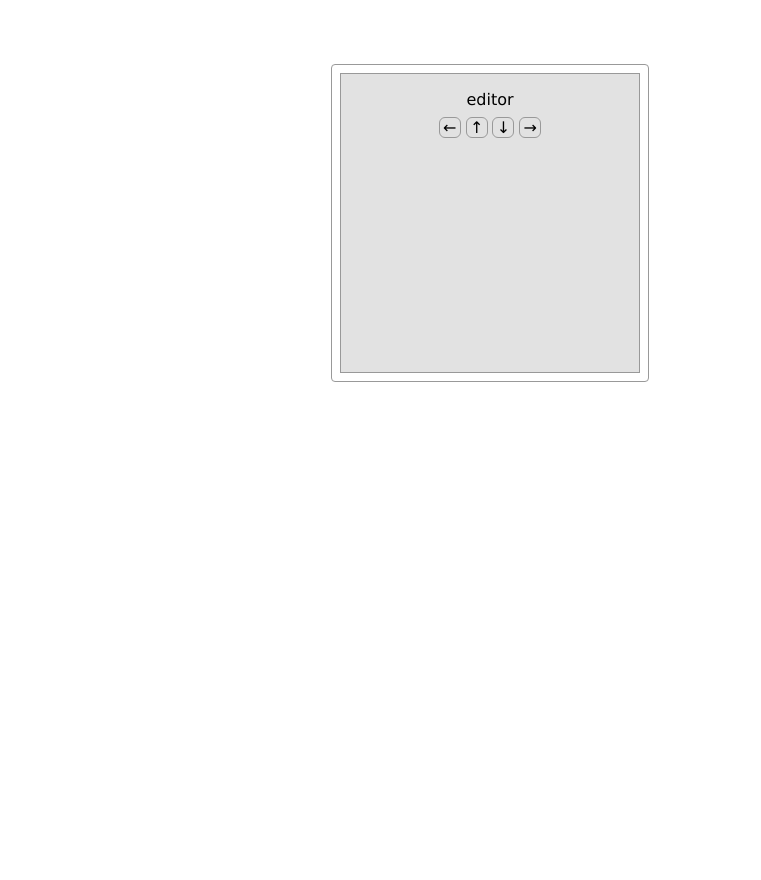
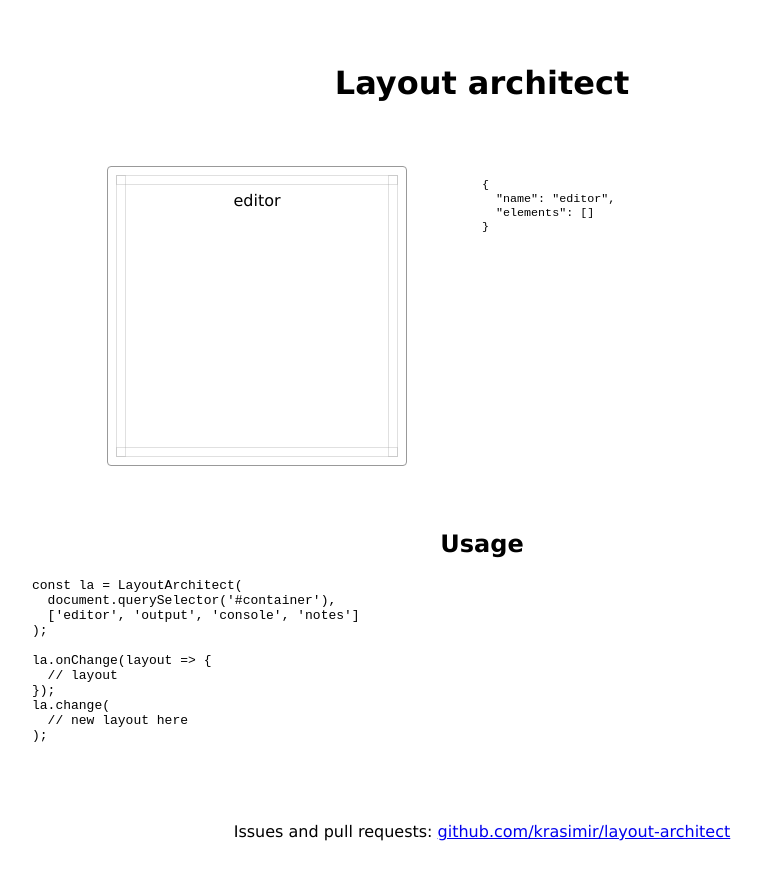
Before and after one commit to krasimir/layout-architect, a website: page index.html in a window 1280 px wide. Both pictures are taken after a click on the link "editor". Shown: the whole page, without its empty margins (158-919 px from the left). Drawn offline with Linux system fonts and the light colour scheme.

Commit message:
I think I am done

```diff
--- a/index.html
+++ b/index.html
@@ -7,32 +7,103 @@
   <title>Layout architect</title>
   <link rel="stylesheet" href="./styles.css">
   <style>
-    body, html {
+    * {
+      box-sizing: border-box;
+    }
+    body {
+      margin: 0;
+      padding: 0;
       width: 100%;
       height: 100%;
       font-family: Verdana, Geneva, Tahoma, sans-serif;
       font-family: 16px;
     }
+    section {
+      display: grid;
+      grid-template-columns: 1fr 1fr;
+      max-width: 900px;
+      margin: 0 auto;
+    }
+    section + section {
+      margin-top: 2em;
+    }
     #container {
-      margin: 4em auto;
+      margin: 0 auto;
       width: 300px;
       height: 300px;
       border: solid 1px #999;
       border-radius: 4px;
       padding: 0.5em;
     }
+    h1 {
+      margin-top: 2em;
+      margin-bottom: 2em;
+      padding: 0;
+      text-align: center;
+    }
+    h2 {
+      text-align: center;
+    }
+    #result {
+      font-size: 0.9em;
+    }
+    footer {
+      margin-top: 4em;
+      margin-bottom: 4em;
+      text-align: center;
+    }
+    .centered-content {
+      max-width: 900px;
+      margin: 4em auto;
+    }
   </style>
 </head>
 <body>
 
-  <div id="container"></div>
+  <h1>Layout architect</h1>
+  <section>
+    <div id="container"></div>
+    <div id="result"></div>
+  </section>
+
+  <div class="centered-content">
+    <h2>Usage</h2>
+    <pre>
+const la = LayoutArchitect(
+  document.querySelector('#container'),
+  ['editor', 'output', 'console', 'notes']
+);
+
+la.onChange(layout => {
+  // layout
+});
+la.change(
+  // new layout here
+);
+    </pre>
+  </div>
+
+  <footer>
+    <p>
+      Issues and pull requests: <a href="https://github.com/krasimir/layout-architect">github.com/krasimir/layout-architect</a>
+    </p>
+  </footer>
 
   <script src="./index.js"></script>
   <script>
-    LayoutArchitect(
+    const result = document.querySelector('#result');
+    const la = LayoutArchitect(
       document.querySelector('#container'),
-      ['editor', 'output', 'console']
-    )
+      ['editor', 'output', 'console', 'notes']
+    );
+
+    la.onChange(layout => {
+      if (layout) {
+        result.innerHTML = '<pre>' + JSON.stringify(layout, null, 2) + '</pre>';
+      } else {
+        result.innerHTML = '';
+      }
+    });
   </script>
 
 </body>
--- a/index.js
+++ b/index.js
@@ -13,6 +13,7 @@
 
     const blocks = allBlocks.slice();
     const laContainer = document.createElement('DIV');
+    const listeners = [];
     let state = initialState || null;
     let selectedCallback;
 
@@ -21,9 +22,10 @@
     function createBlock(name) {
       return { name: name, elements: [] }
     }
-    function addItem(item, where) {
+    function addItem(item, direction, where) {
       return selectBlock().then(blockName => createBlock(blockName)).then(block => {
         if (item.elements.length === 0) {
+          item.direction = direction;
           item.elements = where === 'after' ? [
             createBlock(item.name),
             block
@@ -33,35 +35,57 @@
           ];
           delete item.name;
         } else {
+          if (item.direction !== direction) {
+            const oldElements = {
+              direction: item.direction,
+              elements: item.elements
+            }
+            item.elements = where === 'after' ?
+              [ oldElements, block ] :
+              [ block, oldElements ]
+          } else {
             where === 'after' ?
               item.elements.push(block) :
               item.elements = [block].concat(item.elements);
           }
+          item.direction = direction;
+        }
       })
     }
     function removeItem(parent, item) {
+      if (!parent) {
+        state = initialState || null;
+        blocks.push(item.name);
+        return;
+      }
+
       const index = parent.elements.findIndex(i => i === item);
-
       if (index > -1) {
         parent.elements.splice(index, 1);
         if (parent.elements.length === 1) {
+          if (parent.elements[0].elements.length > 0) {
+            parent.direction = parent.elements[0].direction;
+            parent.elements = parent.elements[0].elements;
+          } else {
             parent.name = parent.elements[0].name;
             parent.elements = [];
             delete parent.direction;
           }
+        }
         blocks.push(item.name);
       }
     }
-    function addLinks(container, operations, item, parent, insertBefore) {
+    function addLinks(container, operations, item, parent) {
       return operations.map(linkData => {
         const a = document.createElement('A');
         a.setAttribute('data-op', linkData[0]);
         a.setAttribute('href', 'javascript:void(0);');
+        a.setAttribute('class', linkData[2]);
         a.innerHTML = linkData[1];
         a.item = item;
         a.parent = parent;
         return a;
-      }).forEach(link => insertBefore ? container.insertBefore(link, container.firstChild) : container.appendChild(link));
+      }).forEach(link => container.appendChild(link));
     }
     function renderItem(item, parent) {
       const e = document.createElement('DIV');
@@ -69,16 +93,16 @@
       e.setAttribute('class', 'la-block');
       if (item.elements.length === 0) {
         e.innerHTML = '<div class="la-name">' + item.name + '</div>';
-        parent && addLinks(e, [ ['remove', 'X'], ], item, parent, true);
+        addLinks(e, [ ['remove', 'X', 'la-remove'], ], item, parent);
       } else {
         e.innerHTML = '<div class="la-children" style="grid-template-' + (item.direction === 'horizontal' ? 'rows' : 'columns') + ': repeat(' + item.elements.length + ', 1fr);"></div>';
         item.elements.forEach(i => e.querySelector('.la-children').appendChild(renderItem(i, item)))
       }
-      blocks.length > 0 && addLinks(e, [
-        ['vertical:left', '&#8592;'], // ←
-        ['horizontal:top', '&#8593;'], // ↑
-        ['horizontal:bottom', '&#8595;'], // ↓
-        ['vertical:right', '&#8594;'] // →
+      addLinks(e, [
+        ['vertical:left', '', 'la-left'],
+        ['horizontal:top', '', 'la-top'],
+        ['horizontal:bottom', '', 'la-bottom'],
+        ['vertical:right', '', 'la-right']
       ], item, parent);
       return e;
     }
@@ -112,6 +136,16 @@
       while (laContainer.firstChild) { laContainer.removeChild(laContainer.firstChild); }
       laContainer.appendChild(content);
     }
+    function notify() {
+      listeners.forEach(l => l(state));
+    }
+    function selectInitialBlock() {
+      selectBlock().then(blockName => {
+        state = createBlock(blockName);
+        render();
+        notify();
+      });
+    }
 
     laContainer.addEventListener('click', event => {
       let operation = event.target.getAttribute('data-op');
@@ -121,22 +155,38 @@
       if (operation && item) {
         if (operation === 'remove') {
           removeItem(parent, item);
+          if (state) {
             render();
+          } else {
+            selectInitialBlock();
+          }
+          notify();
         } else if (operation === 'select') {
           selectedCallback(item);
         } else {
+          if (blocks.length === 0) return;
           operation = operation.split(':');
-          item.direction = operation[0];
-          addItem(item, operation[1] === 'right' || operation[1] === 'bottom' ? 'after' : 'before').then(render);
+          addItem(item, operation[0], operation[1] === 'right' || operation[1] === 'bottom' ? 'after' : 'before').then(() => {
+            render();
+            notify();
+          });
         }
       }
     });
 
-    selectBlock().then(blockName => {
-      state = createBlock(blockName);
-      render();
-    });
+    selectInitialBlock();
 
     rootContainer.appendChild(laContainer);
+
+    return {
+      onChange: cb => {
+        listeners.push(cb);
+        cb(state);
+      },
+      change: newState => {
+        state = newState;
+        render();
+      }
+    }
   };
 }));
--- a/styles.css
+++ b/styles.css
@@ -5,17 +5,18 @@
 }
 .la-block {
   box-sizing: border-box;
-  background: #e2e2e2;
-  border: solid 1px #999;
   height: 100%;
   max-width: 100%;
   max-height: 100%;
-  padding: 0.5em;
   overflow: hidden;
   text-align: center;
+  position: relative;
 }
-.la-block a {
-  display: inline-block;
+.la-block a.la-remove {
+  position: absolute;
+  bottom: 1em;
+  left: calc(50% - 10px);
+  display: none;
   border: solid 1px #999;
   text-decoration: none;
   color: #000;
@@ -23,18 +24,59 @@
   width: 20px;
   text-align: center;
 }
-.la-block a:hover {
+.la-block a.la-remove:hover {
   border: solid 1px #000;
 }
-.la-block a + a {
-  margin-left: 0.3em;
+.la-block:hover a.la-remove {
+  display: block;
+}
+.la-block a.la-left,
+.la-block a.la-right,
+.la-block a.la-top,
+.la-block a.la-bottom {
+  opacity: 0.3;
+  position: absolute;
+  border: solid 1px #999;
+  box-sizing: border-box;
+}
+.la-block a.la-left:hover,
+.la-block a.la-right:hover,
+.la-block a.la-top:hover,
+.la-block a.la-bottom:hover {
+  opacity: 1;
+  background: #000;
+}
+.la-block a.la-left {
+  top: 0;
+  left: 0;
+  height: 100%;
+  width: 10px;
+}
+.la-block a.la-right {
+  top: 0;
+  right: 0;
+  height: 100%;
+  width: 10px;
+}
+.la-block a.la-top {
+  top: 0;
+  left: 0;
+  width: 100%;
+  height: 10px;
+}
+.la-block a.la-bottom {
+  bottom: 0;
+  left: 0;
+  width: 100%;
+  height: 10px;
 }
 .la-children {
   display: grid;
-  margin-bottom: 0.5em;
+  height: 100%;
+  padding: 1em;
 }
 .la-name {
-  margin-top: 0.5em;
+  margin-top: 1em;
   margin-bottom: 0.5em;
 }
 .la-selector {
```
Lines whose indentation alone changed are shown as unchanged.
